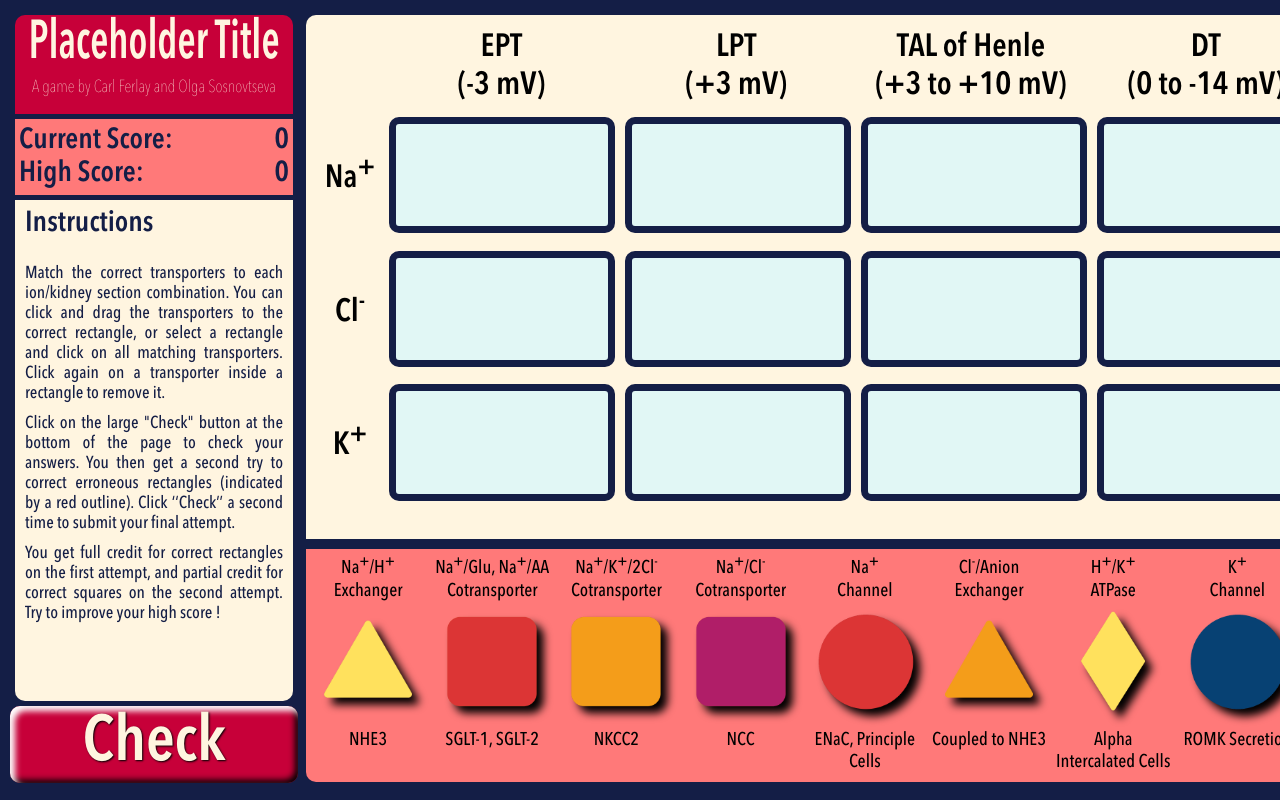
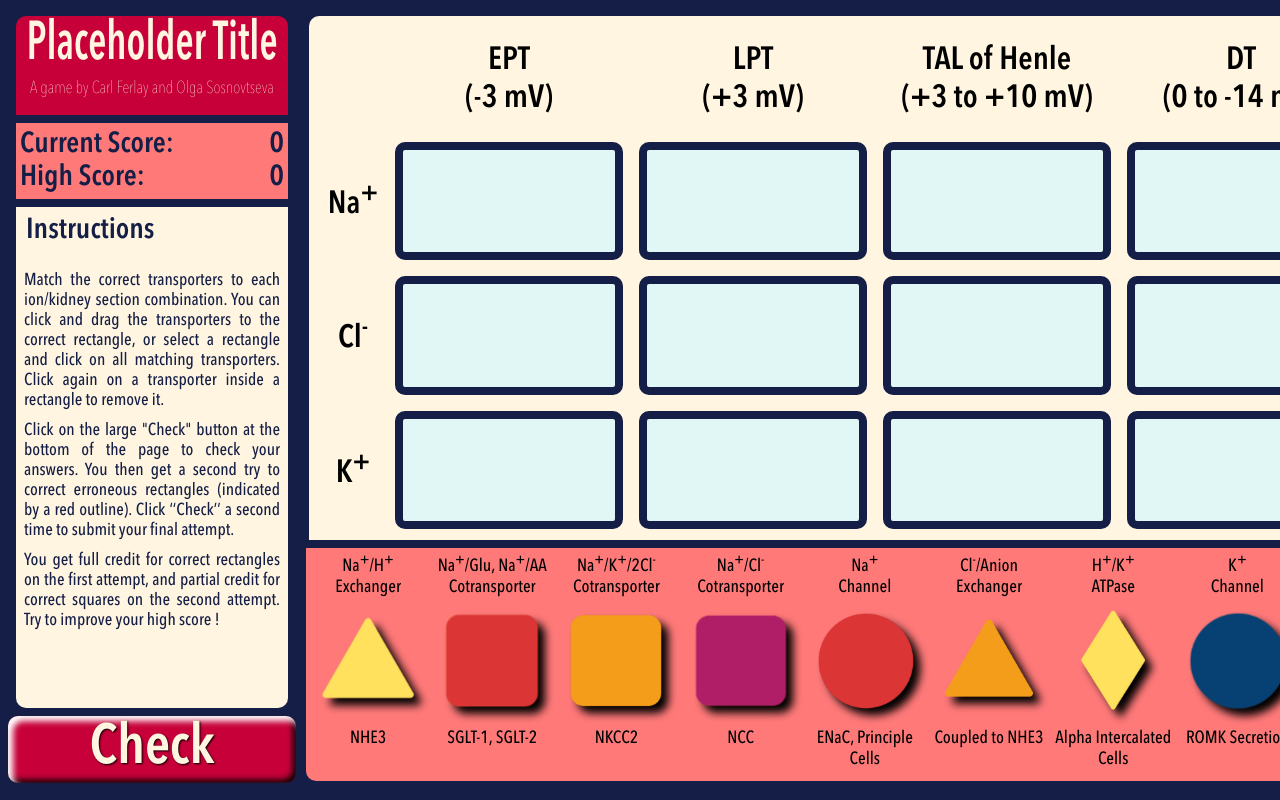
Before and after one commit to olgaUCPH/physioGames, a plain HTML site: page index.html in a window 1280 px wide. Shown: the top 800 px of the page. Drawn offline with Linux system fonts and the light colour scheme.

Commit message:
Minor mobile compatibility fixes

```diff
--- a/index.html
+++ b/index.html
@@ -2,7 +2,7 @@
 <html lang = "en">
     <head>
         <meta charset="UTF-8">
-        <meta name="viewport" content="width=device-width, initial-scale=1.0">
+        <meta name="viewport" content="height=device-height, initial-scale=1.0">
         <title>Placeholder Title</title>
         <link rel="icon" type="image/vnd.icon" href="assets/favicon.ico">
         <link rel="stylesheet" href="styles.css">
--- a/script.js
+++ b/script.js
@@ -133,7 +133,7 @@ function removeShape(container, smallShape){
 function realignSmallShapes(container) {
     const smallShapes = container.querySelectorAll('.smallShape');
     smallShapes.forEach(shape => {
-        shape.style.width = "calc("+Math.max(0.9 * Math.pow(0.8,smallShapes.length - 1),0.45)+"*12.8vh)";
+        shape.style.width = "calc("+Math.max(0.9 * Math.pow(0.75,smallShapes.length - 1),0.45)+"*12.8vh)";
       });
 }
 
@@ -376,7 +376,7 @@ function switchTables(){
 
 /// COLOR THEMES //////////////////////////////////////////////////////////////////////////
 let background     = ["#141e46","#D6E5FA","#1E0342","#92817A","#343A40","#5F8670","#4D2DB7","#3A4D39","#A3D8FF","#DCD6F7"];
-let pseudoBlack    = ["#141e46","#141e46","#1E0342","#505050","#343A40","#202020","#0E21A0","#3A4D39","#202020","#424874"];
+let pseudoBlack    = ["#141e46","#141e46","#1E0342","#505050","#343A40","#202020","#0E21A0","#3A4D39","#7952B3","#424874"];
 let deepHighlight  = ["#C70039","#D77FA1","#0E46A3","#8DB596","#7952B3","#820300","#9D44C0","#4F6F52","#FF76CE","#424874"];
 let lightHighlight = ["#FF7979","#E6B2C6","#9AC8CD","#BEDBBB","#FFC107","#B80000","#EC53B0","#739072","#94FFD8","#A6B1E1"];
 let pseudoWhite    = ["#FFF5E0","#FEF6FB","#E1F7F5","#FFF5E0","#E1E8EB","#FF9800","#FFF5E0","#ECE3CE","#FDFFC2","#F4EEFF"];
--- a/styles.css
+++ b/styles.css
@@ -57,12 +57,14 @@ body {
     -o-transition: background-color 0.5s ease-in-out;
     -ms-transition: background-color 0.5s ease-in-out;
     transition: background-color 0.5s ease-in-out;
+    overflow-y: hidden; /* Blocks vertical scrolling */
+    overflow-x: auto;
   }
 
 #leftColumn{
     position: absolute;
     left: 0px;
-    margin: 10px;
+    margin: 1vh;
     width: 36vh;
     height: 95%;
     flex-wrap:wrap;
@@ -72,7 +74,7 @@ body {
 }
 
 #titleBox{
-    margin: 5px;
+    margin: 1vh;
     background-color: var(--deep-highlight);
     color: var(--pseudo-white);
     height: 13%;
@@ -104,7 +106,7 @@ body {
 }
 
 #scoreBox{
-    margin: 5px;
+    margin: 1vh;
     background-color: var(--light-highlight);
     color: var(--pseudo-black);
     width: auto;
@@ -125,7 +127,7 @@ body {
 }
 
 #instructionsBox{
-    margin: 5px;
+    margin: 1vh;
     background-color: var(--pseudo-white);
     color: var(--pseudo-black);
     width: auto;
@@ -150,7 +152,7 @@ body {
 }
 
 .instructions{
-    margin: 10px;
+    margin: 1vh;
     margin-top: 0px;
     margin-bottom: 0px;
     padding-bottom: 0.6em;
@@ -169,7 +171,7 @@ body {
   color: var(--pseudo-white);
   cursor: pointer;
   display: inline-block;
-  font-size: 8vh;
+  font-size: 7vh;
   font-weight: 700;
   letter-spacing: -.24px;
   margin: 0;
@@ -199,7 +201,7 @@ body {
 #rightColumn{
     position: absolute;
     left: 37vh;
-    margin: 10px 5px 10px 5px;
+    margin: 1vh 5px 1vh 5px;
     width: calc(max(81.5%,172vh));
     height: 95%;
     flex-wrap:wrap;
@@ -211,7 +213,7 @@ body {
 #gridContainer{
     width: auto;
     height: 69%;
-    margin: 5px;
+    margin: 1vh;
     background-color: var(--pseudo-white);
     border-top-left-radius: 10px;
     border-top-right-radius: 10px;
@@ -229,7 +231,7 @@ body {
     width:auto;
     height: 30%;
     margin: 5px;
-    margin-top: 10px;
+    margin-top: 1vh;
     background-color: var(--light-highlight);
     border-bottom-left-radius: 10px;
     border-bottom-right-radius: 10px;
@@ -255,9 +257,9 @@ body {
     width: calc(max(12.8vw,26.5vh));
     height: 12.8vh;
     background-color: var(--rectangle-light);
-    margin: 5px;
+    margin: 1vh;
     border-radius: 10px;
-    border-width: 7px;
+    border-width: 1vh;
     border-style: solid;
     border-color: var(--pseudo-black);
     display: flex;
@@ -296,10 +298,19 @@ body {
 
 .columnLabel{
     width: calc(max(12.8vw,26.5vh));
-    margin: 0px 11.4px 0 11.4px;
+    margin: 1vh;
     text-align: center;
     font-size: 4vh;
     font-weight: 700;
+    border-radius: 10px;
+    border-width: 1vh;
+    border-style: solid;
+    border-color: var(--pseudo-white);
+    -webkit-transition: border-color 0.5s ease-in-out;
+    -moz-transition: border-color 0.5s ease-in-out;
+    -o-transition: border-color 0.5s ease-in-out;
+    -ms-transition: border-color 0.5s ease-in-out;
+    transition: border-color 0.5s ease-in-out;
 }
 
 .transporter{
@@ -332,15 +343,15 @@ body {
 }
 
 @keyframes wave {
-  0% {
-      transform: scale(1);
-  }
-  5% {
-      transform: scale(1.1);
-  }
-  10% {
-      transform: scale(1);
-  }
+  0% {transform: scale(1);}
+  5% {transform: scale(1.1);}
+  10% {transform: scale(1);}
+  25% {transform: scale(1.05);}
+  40% {transform: scale(1);}
+  55% {transform: scale(1.05);}
+  70% {transform: scale(1);}
+  85% {transform: scale(1.05);}
+  100% {transform: scale(1);}
 }
 
 .transporterImage:hover {
@@ -350,7 +361,7 @@ body {
 .transporterLabel{
     width: 100%;
     height: 20%;
-    font-size: 2.3vh;
+    font-size: 2.2vh;
     margin: 0px;
     position: absolute;
 }
```
